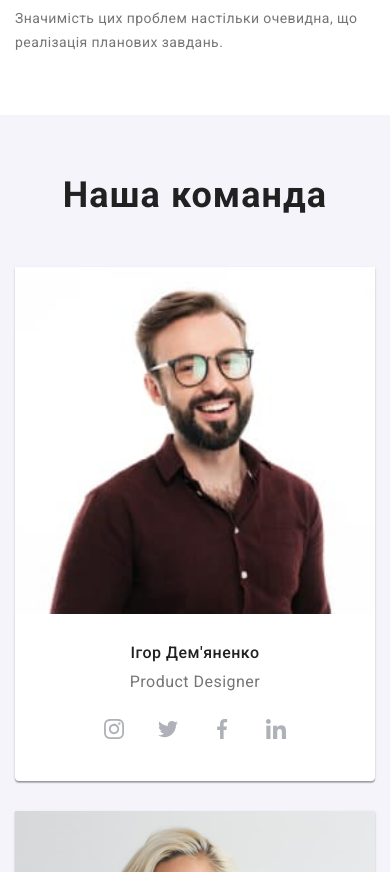
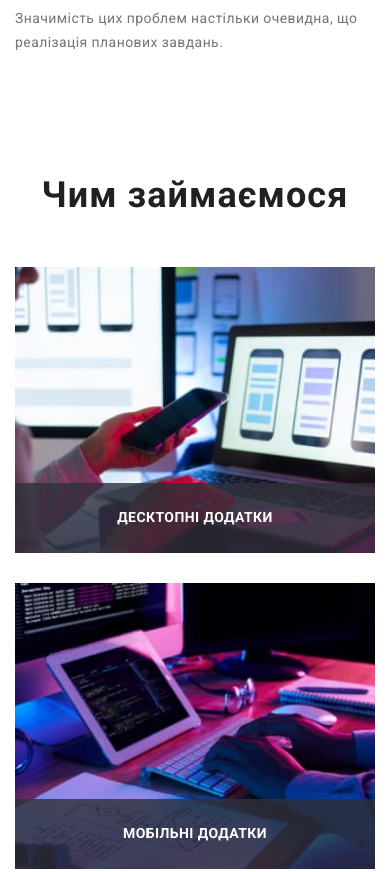
Before and after one commit to RomanBratus/goit-markup-hw-08, a plain HTML site: page index.html in a window 390 px wide. Shown: the part 990-1862 px from the top of the page. Drawn offline with nearby package versions, Linux system fonts and the light colour scheme.

Commit message:
our-features mobile

```diff
--- a/index.html
+++ b/index.html
@@ -272,7 +272,7 @@
       </section>
 
       <!--  Чим займаємося -->
-      <!-- <section class="img-section section">
+      <section class="img-section section">
         <div class="container img-container">
           <h2 class="img-section-title">Чим займаємося</h2>
           <ul class="img-section__group">
@@ -314,7 +314,7 @@
             </li>
           </ul>
         </div>
-      </section> -->
+      </section>
 
       <!-- Наша команда -->
       <section class="our-team section">
--- a/sass/layouts/_img-section.scss
+++ b/sass/layouts/_img-section.scss
@@ -1,15 +1,41 @@
+.img-section {
+  padding: 60px 0;
+
+  @media screen and(min-width: 1200px) {
+    padding-top: 94px;
+  }
+}
+
 .img-section__picture {
   display: block;
 }
 
+/*  налаштування списку (list options) */
+.img-section__group {
+  display: flex;
+  flex-wrap: wrap;
+  list-style: none;
+  gap: 30px;
+}
+
 .img-section__list {
   position: relative;
+  width: 100%;
+  @media screen and(min-width: 768px) {
+    flex-basis: calc((100% - 60px) / 3);
+  }
+
+  @media screen and(min-width: 1200px) {
+    flex-basis: calc((100% - 60px) / 3);
+  }
 }
 
 .img-section__position > .img-section__label {
   position: absolute;
   bottom: 0;
   margin: 0;
+
+  width: 100%;
 }
 
 .img-section__label {
@@ -21,11 +47,4 @@
   width: 370px;
 }
 
-/*  налаштування списку (list options) */
-.img-section__group {
-  display: flex;
-  list-style: none;
-  gap: 30px;
-}
-
 /* .img-section-picture{} */
```
Also changed, not shown: css/main.css, css/main.min.css, 2 other files.
